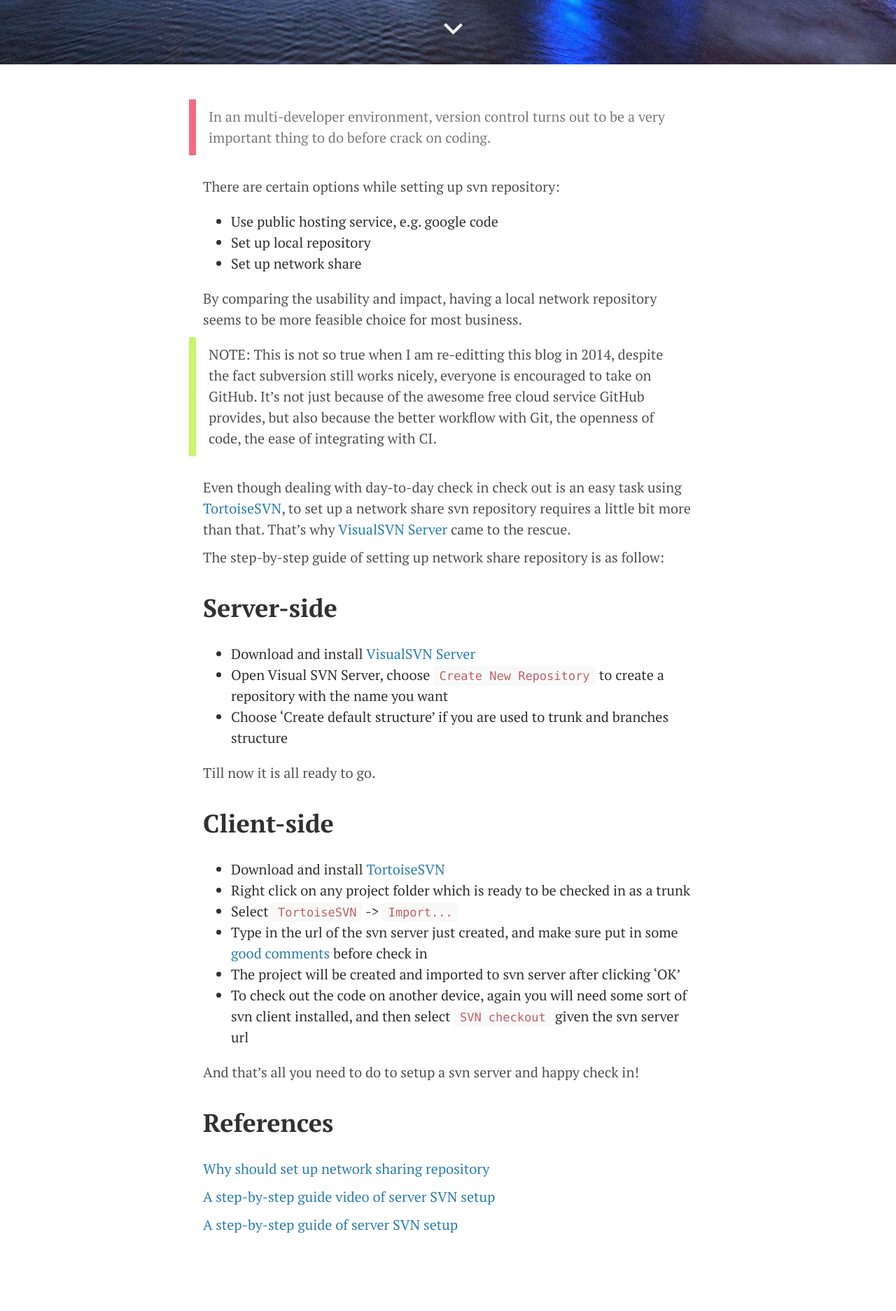
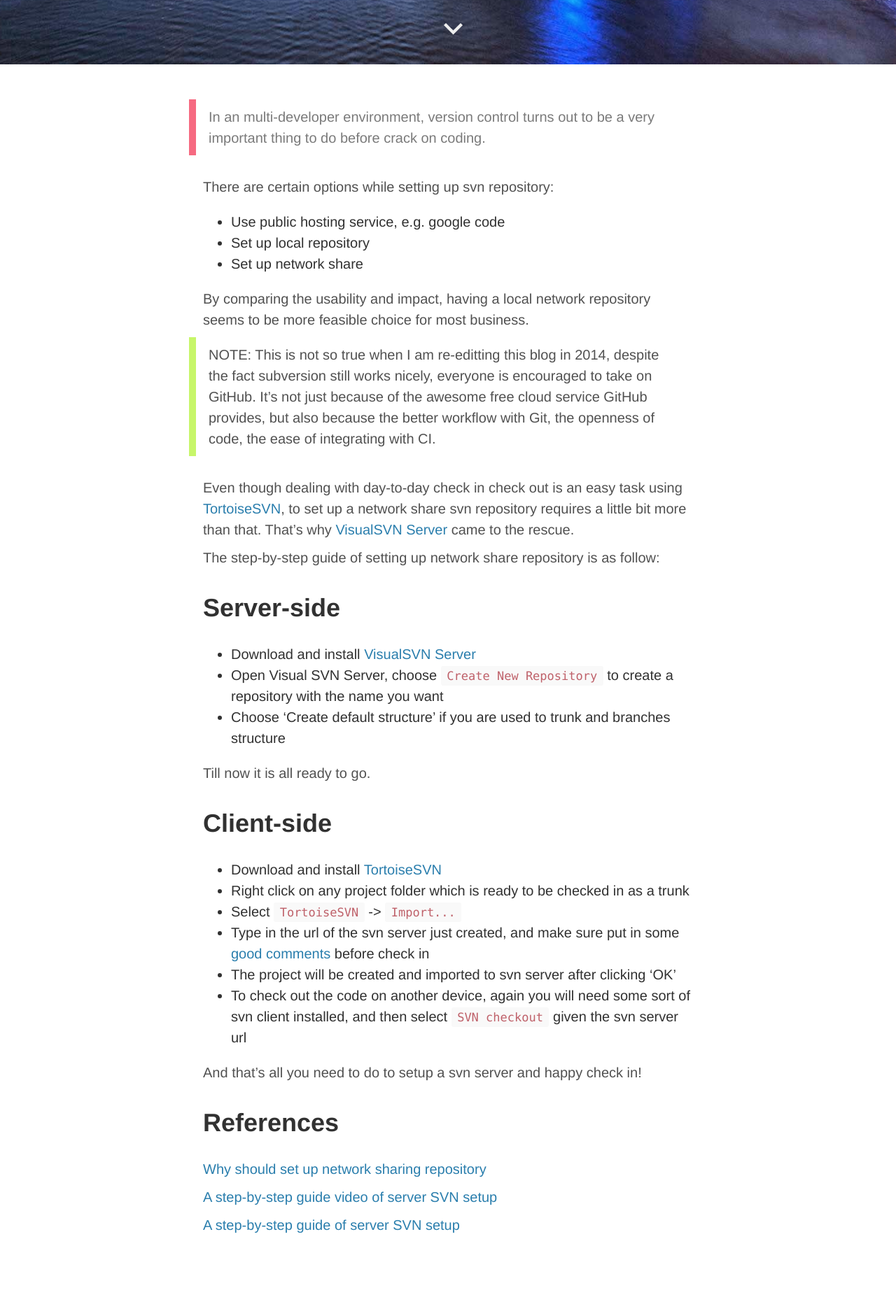
Before and after one commit to mlin6436/mlin6436.github.io, a Jekyll site: the page built from _posts/2012-09-24-subversion-workflow.md, in a window 1280 px wide. Shown: the part 808-2682 px from the top of the page at 70% size. Built offline with Jekyll 4.4.1, drawn with Linux system fonts in a browser that asks for light colours; comment, search, counter and statistics services are not loaded.

Commit message:
update article font

```diff
--- a/assets/css/default.css
+++ b/assets/css/default.css
@@ -102,7 +102,7 @@
 }
 
 #article, #comments {
-	font-family: Fenix, Georgia, "Times New Roman", serif;
+	font-family: "Helvetica Neue", Helvetica, Arial, sans-serif;
 	font-weight: 400;
 	letter-spacing: 0px;
 	font-size: 20px;
@@ -173,7 +173,7 @@
 }
 
 #article {
-	font-family: "PT Serif", Georgia, "Times New Roman", serif;
+	font-family: "Helvetica Neue", Helvetica, Arial, sans-serif;
 	font-weight: 400;
 	letter-spacing: 0px;
 	font-size:20px;
@@ -498,7 +498,7 @@
 .post-description {
 	color: #777;
 	font-size: 15pt;
-	font-family: "PT Serif", Georgia, "Times New Roman", serif;
+	font-family: "Helvetica Neue", Helvetica, Arial, sans-serif;
 }
 
 .post-date {
```
